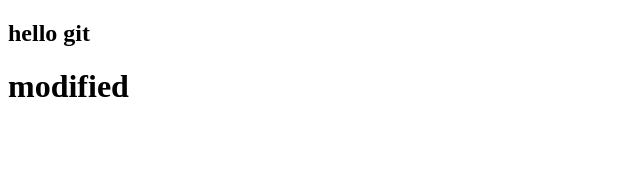
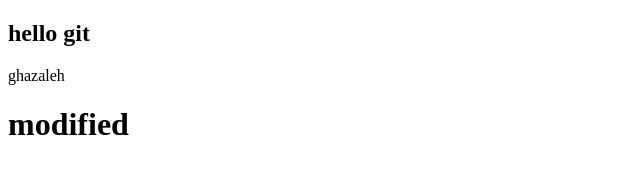
Before and after one commit to ghazisho59/git-project-one, a plain HTML site: page index.html in a window 1280 px wide. Shown: the whole page, without its empty margins (0-640 px from the left). Drawn offline with Linux system fonts and the light colour scheme.

Commit message:
ghazaadded

```diff
--- a/index.html
+++ b/index.html
@@ -7,6 +7,7 @@
 </head>
 <body>
     <h2>hello git</h2>
+    <span>ghazaleh</span>
     <h1>modified</h1>
 </body>
 </html>
```
